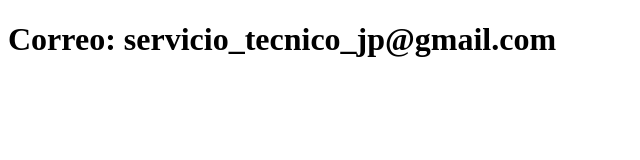
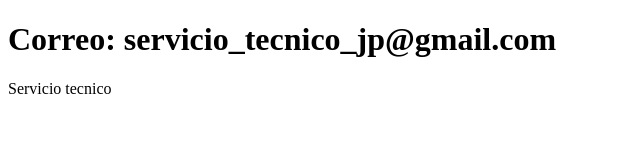
Before and after one commit to jpz555/sistema-de-registro-2025, a plain HTML site: page contacto.html in a window 1280 px wide. Shown: the whole page, without its empty margins (0-640 px from the left). Drawn offline with Linux system fonts and the light colour scheme.

Commit message:
Actualiza el contacto

```diff
--- a/contacto.html
+++ b/contacto.html
@@ -7,5 +7,6 @@
 </head>
 <body>
     <h1>Correo: servicio_tecnico_jp@gmail.com</h1>
+    <p>Servicio tecnico</p>
 </body>
 </html>
```
